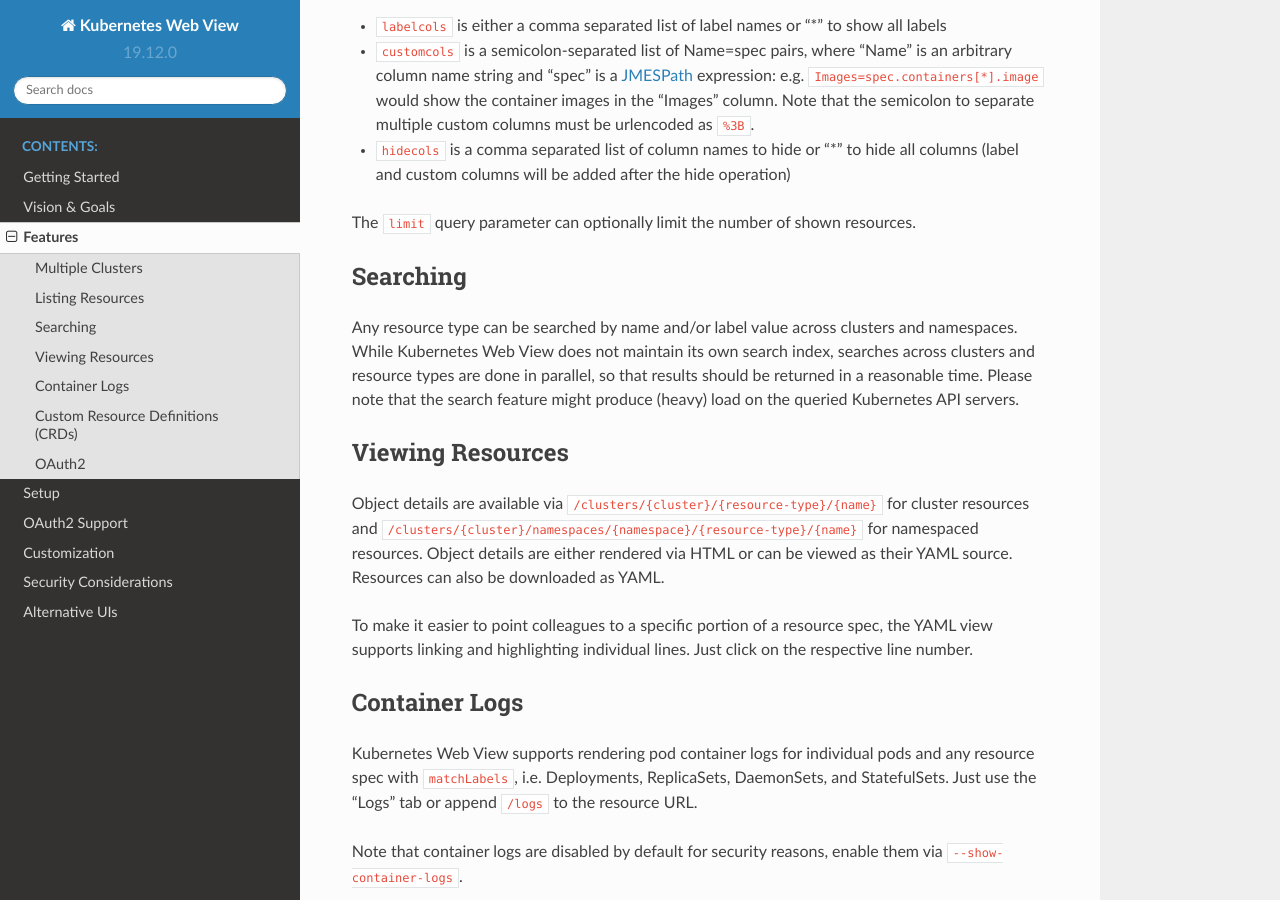
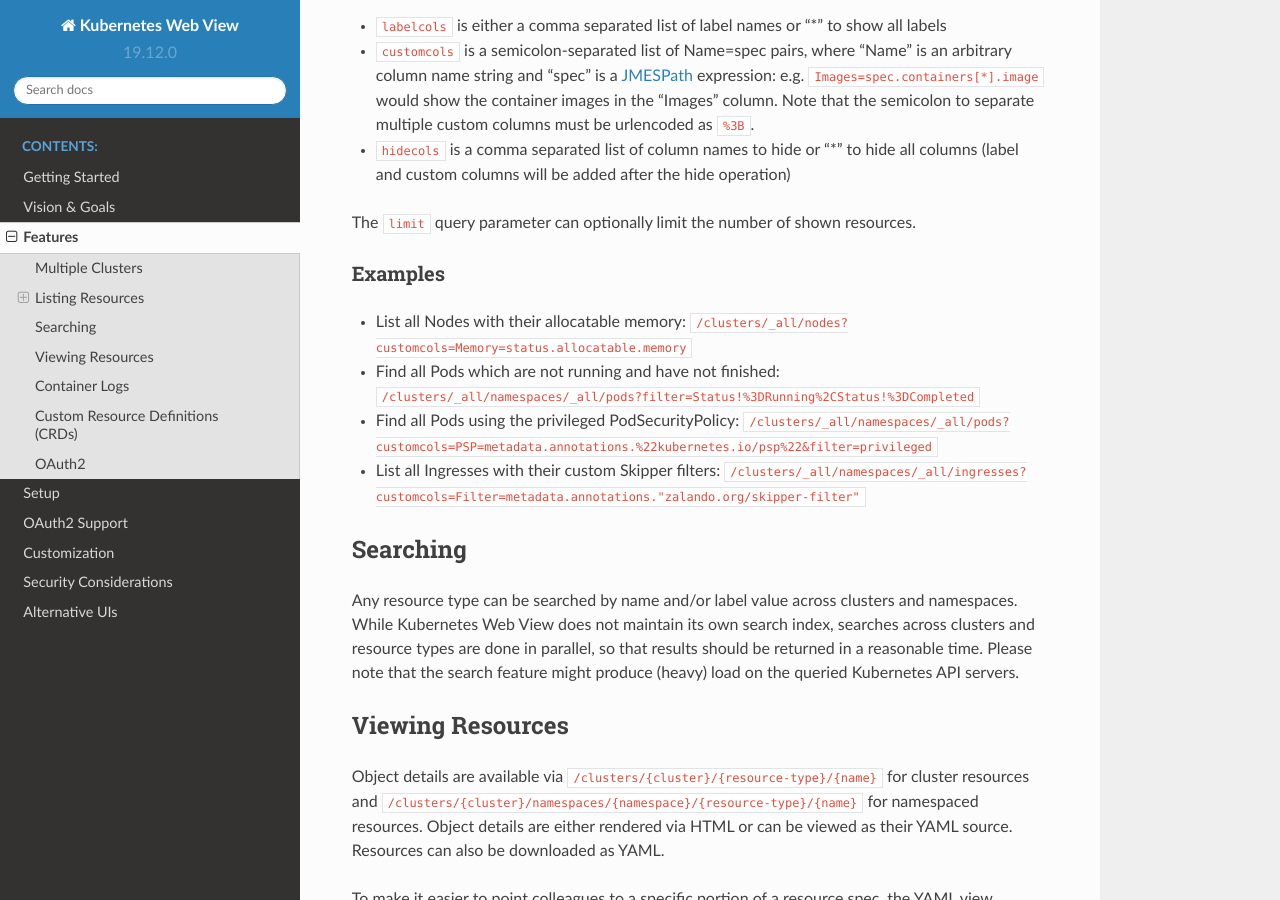
Before and after one commit to hjacobs/kube-web-view, a Sphinx documentation site: the page built from docs/features.rst, in a window 1280 px wide and 900 px high, scrolled down 1186 px. Built offline with Sphinx 7.4.7 and the Read the Docs theme 2.0.0, drawn with Linux system fonts in a browser that asks for light colours.

Commit message:
document examples on how to use customcols

```diff
--- a/docs/features.rst
+++ b/docs/features.rst
@@ -41,6 +41,14 @@
 
 The ``limit`` query parameter can optionally limit the number of shown resources.
 
+Examples
+--------
+
+* List all Nodes with their allocatable memory: ``/clusters/_all/nodes?customcols=Memory=status.allocatable.memory``
+* Find all Pods which are not running and have not finished: ``/clusters/_all/namespaces/_all/pods?filter=Status!%3DRunning%2CStatus!%3DCompleted``
+* Find all Pods using the privileged PodSecurityPolicy: ``/clusters/_all/namespaces/_all/pods?customcols=PSP=metadata.annotations.%22kubernetes.io/psp%22&filter=privileged``
+* List all Ingresses with their custom Skipper filters: ``/clusters/_all/namespaces/_all/ingresses?customcols=Filter=metadata.annotations."zalando.org/skipper-filter"``
+
 Searching
 =========
 
```
